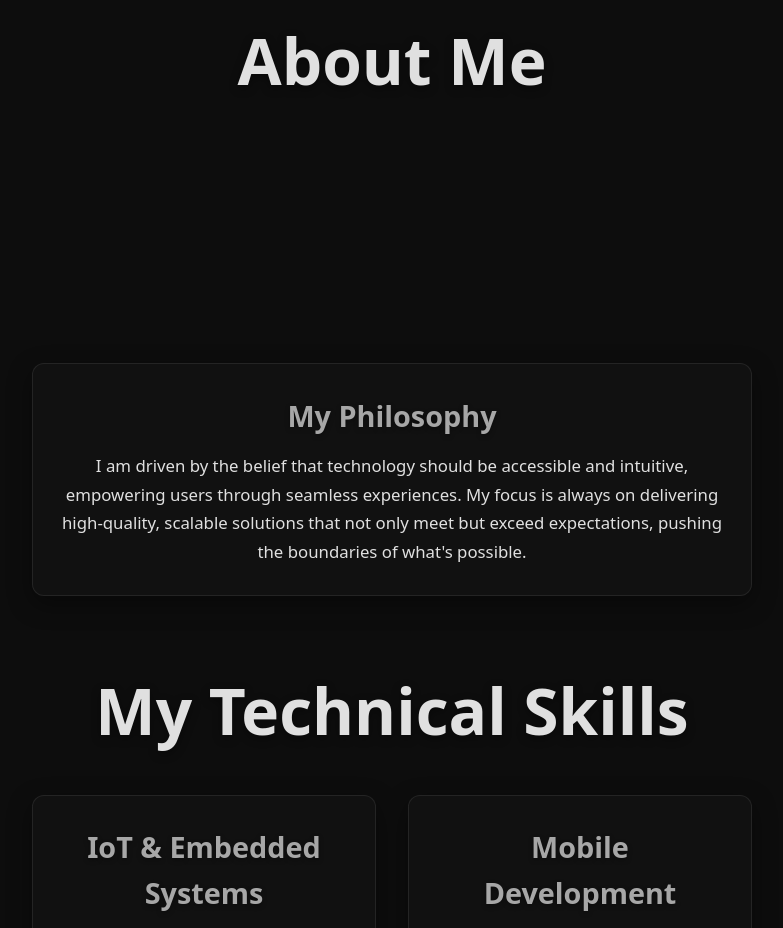
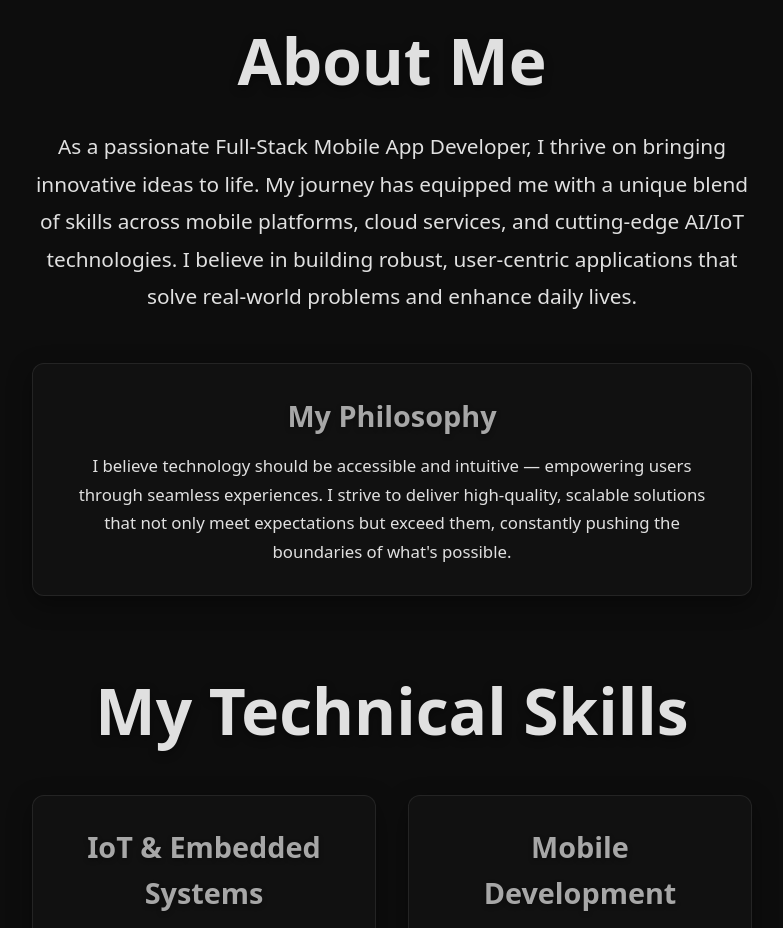
Before and after one commit to Alansi775/MohammedSaleh, a plain HTML site: page index.html in a window 1280 px wide. Shown: the part 860-1788 px from the top of the page, without its empty margins (248-1031 px from the left). Drawn offline with Linux system fonts and the light colour scheme; some icons are missing.

Commit message:
Added new fixes in About Me

```diff
--- a/index.html
+++ b/index.html
@@ -56,10 +56,10 @@
 
         <section id="about" class="about-me-section content" data-animation="fadeIn" data-delay="0.2">
             <h2 class="section-title" data-en="About Me" data-ar="عني" data-tr="Hakkımda">About Me</h2>
-            <p class="description" data-en="As a passionate Full-Stack Mobile App Developer, I thrive on bringing innovative ideas to life. My journey has equipped me with a unique blend of skills across mobile platforms, cloud services, and cutting-edge AI/IoT technologies. I believe in building robust, user-centric applications that solve real-world problems and enhance daily lives." data-ar="كمطور تطبيقات هاتف متكامل شغوف، أزدهر في تحويل الأفكار المبتكرة إلى واقع. لقد زودتني رحلتي بمزيج فريد من المهارات عبر منصات الهاتف المحمول، والخدمات السحابية، وتقنيات الذكاء الاصطناعي وإنترنت الأشياء المتطورة. أؤمن ببناء تطبيقات قوية وموجهة نحو المستخدم تحل مشاكل العالم الحقيقي وتحسن الحياة اليومية." data-tr="Tutkulu bir Tam Yığın Mobil Uygulama Geliştiricisi olarak, yenilikçi fikirleri hayata geçirmekten keyif alıyorum. Yolculuğum bana mobil platformlar, bulut hizmetleri ve son teknoloji yapay zeka/IoT teknolojileri arasında benzersiz bir beceri karışımı kazandırdı. Gerçek dünya sorunlarını çözen ve günlük yaşamı iyileştiren sağlam, kullanıcı odaklı uygulamalar geliştirmeye inanıyorum.">As a passionate Full-Stack Mobile App Developer, I thrive on bringing innovative ideas to life. My journey has equipped me with a unique blend of skills across mobile platforms, cloud services, and cutting-edge AI/IoT technologies. I believe in building robust, user-centric applications that solve real-world problems and enhance daily lives.</p>
+            <p class="description" data-en="As a passionate Full-Stack Mobile App Developer, I thrive on bringing innovative ideas to life. My journey has equipped me with a unique blend of skills across mobile platforms, cloud services, and cutting-edge AI/IoT technologies. I believe in building robust, user-centric applications that solve real-world problems and enhance daily lives." data-ar="كمطور تطبيقات هاتف متكامل شغوف، أتميز في تحويل الأفكار المبتكرة إلى واقع. لقد زودتني رحلتي بمزيج فريد من المهارات عبر منصات الهاتف المحمول، والخدمات السحابية، وتقنيات الذكاء الاصطناعي وإنترنت الأشياء المتطورة. أؤمن ببناء تطبيقات قوية وموجهة نحو المستخدم تحل مشاكل العالم الحقيقي وتحسن الحياة اليومية." data-tr="Tutkulu bir Tam Yığın Mobil Uygulama Geliştiricisi olarak, yenilikçi fikirleri hayata geçirmekten keyif alıyorum. Yolculuğum bana mobil platformlar, bulut hizmetleri ve son teknoloji yapay zeka/IoT teknolojileri arasında benzersiz bir beceri karışımı kazandırdı. Gerçek dünya sorunlarını çözen ve günlük yaşamı iyileştiren sağlam, kullanıcı odaklı uygulamalar geliştirmeye inanıyorum.">As a passionate Full-Stack Mobile App Developer, I thrive on bringing innovative ideas to life. My journey has equipped me with a unique blend of skills across mobile platforms, cloud services, and cutting-edge AI/IoT technologies. I believe in building robust, user-centric applications that solve real-world problems and enhance daily lives.</p>
             <div class="welcome-message card" data-animation="fadeIn" data-delay="0.4">
                 <h2 data-en="My Philosophy" data-ar="فلسفتي" data-tr="Felsefem">My Philosophy</h2>
-                <p data-en="I am driven by the belief that technology should be accessible and intuitive, empowering users through seamless experiences. My focus is always on delivering high-quality, scalable solutions that not only meet but exceed expectations, pushing the boundaries of what's possible." data-ar="أنا مدفوع بالاعتقاد بأن التكنولوجيا يجب أن تكون سهلة الوصول وبديهية، مما يمكّن المستخدمين من خلال تجارب سلسة. تركيزي دائمًا على تقديم حلول عالية الجودة وقابلة للتطوير لا تلبي التوقعات فحسب، بل تتجاوزها، وتدفع حدود ما هو ممكن." data-tr="Teknolojinin erişilebilir ve sezgisel olması, kullanıcılara sorunsuz deneyimler aracılığıyla güç vermesi gerektiğine inanıyorum. Odak noktam her zaman yüksek kaliteli, ölçeklenebilir çözümler sunmak, beklentileri karşılamakla kalmayıp aşmak ve mümkün olanın sınırlarını zorlamaktır.">I am driven by the belief that technology should be accessible and intuitive, empowering users through seamless experiences. My focus is always on delivering high-quality, scalable solutions that not only meet but exceed expectations, pushing the boundaries of what's possible.</p>
+                <p data-en="I believe technology should be accessible and intuitive — empowering users through seamless experiences. I strive to deliver high-quality, scalable solutions that not only meet expectations but exceed them, constantly pushing the boundaries of what's possible." data-ar="أؤمن بأن التكنولوجيا يجب أن تكون سهلة الوصول وبديهية، مما يمكّن المستخدمين من خلال تجارب سلسة. أسعى دائمًا لتقديم حلول عالية الجودة وقابلة للتطوير لا تكتفي بتلبية التوقعات، بل تتجاوزها، وتدفع حدود الممكن." data-tr="Teknolojinin erişilebilir ve sezgisel olması gerektiğine inanıyorum — kullanıcıları sorunsuz deneyimlerle güçlendiren. Beklentileri karşılamakla kalmayıp aşan, yüksek kaliteli ve ölçeklenebilir çözümler sunmaya çalışıyorum; mümkün olanın sınırlarını zorlamaya devam ediyorum.">I am driven by the belief that technology should be accessible and intuitive, empowering users through seamless experiences. My focus is always on delivering high-quality, scalable solutions that not only meet but exceed expectations, pushing the boundaries of what's possible.</p>
             </div>
         </section>
 
--- a/style.css
+++ b/style.css
@@ -201,6 +201,14 @@ body.ar .full-width-experience ul {
     text-align: right !important; /* Force RTL text alignment */
     padding-left: 0 !important; /* Force no left padding in RTL */
     padding-right: 20px !important; /* Force right padding in RTL */
+}
+
+/* جرب إضافة هذا مؤقتاً */
+.about-me-section .description {
+    opacity: 1 !important;
+    visibility: visible !important;
+    height: auto !important;
+    display: block !important;
 }
 
 
```
Also changed, not shown: 2 other files.
